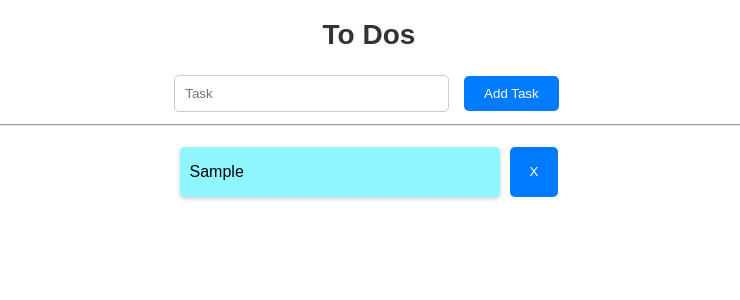
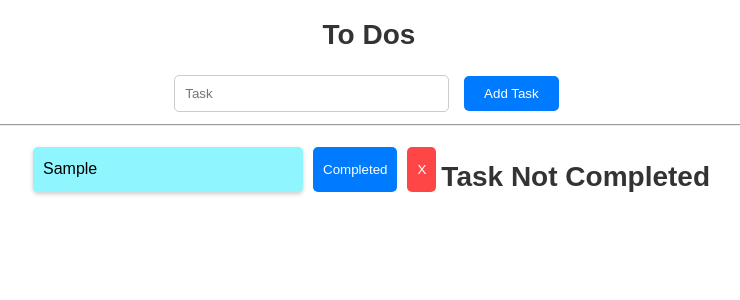
Before and after one commit to AngerOverApathy/react-do, a React (Vite) app: page / in a window 1280 px wide. Both pictures are taken after typing "Sample" into the empty fields and a click on the button "Add Task". Shown: the top 300 px of the page, without its empty margins (271-1011 px from the left). Built offline with nearby package versions, Linux system fonts and the light colour scheme.

Commit message:
created complete buttin

```diff
--- a/src/App.css
+++ b/src/App.css
@@ -1,4 +1,3 @@
-/* Styles for the entire app container */
 .App {
   text-align: center;
   max-width: 100%;
@@ -44,7 +43,6 @@ button:hover {
   margin-top: 20px;
 }
 
-/* Style for each task item (you can add this class to your task elements) */
 .task-item {
   display: flex;
   justify-content: space-between;
@@ -56,13 +54,23 @@ button:hover {
   margin-bottom: 10px;
 }
 
-/* Style for the delete button inside each task item (you can add this class to your delete buttons) */
+.completed-btn {
+  background-color: #007bff;
+  color: #fff;
+  border: none;
+  border-radius: 5px;
+  padding: 5px 10px;
+  height: 45px;
+  cursor: pointer;
+}
+
 .delete-button {
   background-color: #ff4646;
   color: #fff;
   border: none;
   border-radius: 5px;
   padding: 5px 10px;
+  height: 45px;
   cursor: pointer;
 }
 
@@ -84,14 +92,13 @@ li {
   align-items: center;
   padding: 10px;
   margin: 5px;
-  width: 300px;
-  height: 30px;
+  width: 250px;
+  height: 25px;
   background-color: rgb(143, 246, 255);
   border-radius: 5px;
   box-shadow: 0px 2px 4px rgba(0, 0, 0, 0.2);
 }
 
-/* Style the task text */
 li span {
   flex-grow: 1;
   padding: 0 10px;
--- a/src/App.jsx
+++ b/src/App.jsx
@@ -8,12 +8,22 @@ function App() {
   const inputTask = useRef(null)
 
   const addTask = () => {
-    setTodoList([...todoList, currentTask])
+    setTodoList([...todoList, { task: currentTask, completed: false }])
     inputTask.current.value = ''
   }
 
+  const completeTask = (taskToComplete) => {
+    setTodoList(
+      todoList.map((item) => {
+        return item.task === taskToComplete
+        ? { task: taskToComplete, completed: true }
+        : { task: item.task, completed: item.completed ? true : false }
+      })
+    )
+  }
+
   const deleteTask = (taskToDelete) => {
-    setTodoList(todoList.filter((item) => item !== taskToDelete))
+    setTodoList(todoList.filter((item) => item.task !== taskToDelete))
   }
 
   return (
@@ -31,11 +41,19 @@ function App() {
         </div>
         <hr />
          <ul>
-          {todoList.map((task, index) => {
+          {todoList.map((val, index) => {
             return(
               <div id='task'>
-                <li key={index}>{task}</li>
-                <button onClick={()=>{deleteTask(task)}}>X</button>
+                <li key={index}>{val.task}</li>
+                <button
+                  class='completed-btn'
+                  onClick={()=>{completeTask(val.task)}}
+                >Completed</button>
+                <button
+                  class='delete-button'
+                  onClick={()=>{deleteTask(val.task)}}
+                >X</button>
+                {val.completed ? <h1>Completed</h1> : <h1>Task Not Completed</h1>}
               </div>
             )
           })}
```
